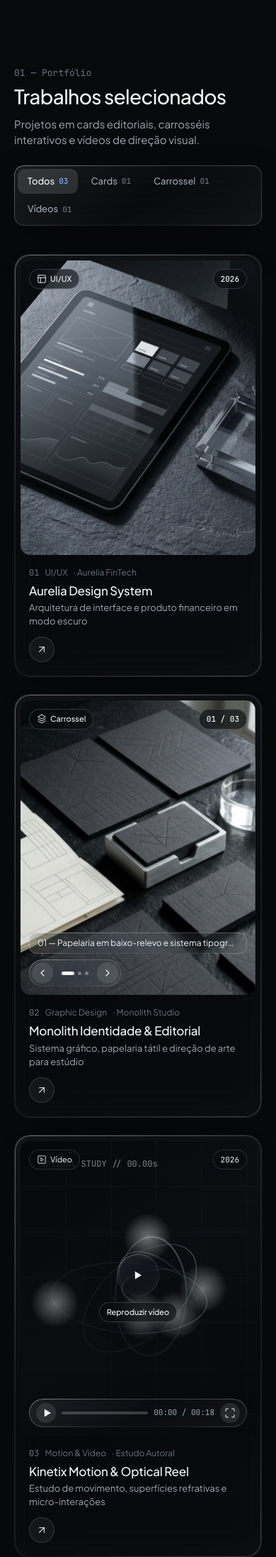
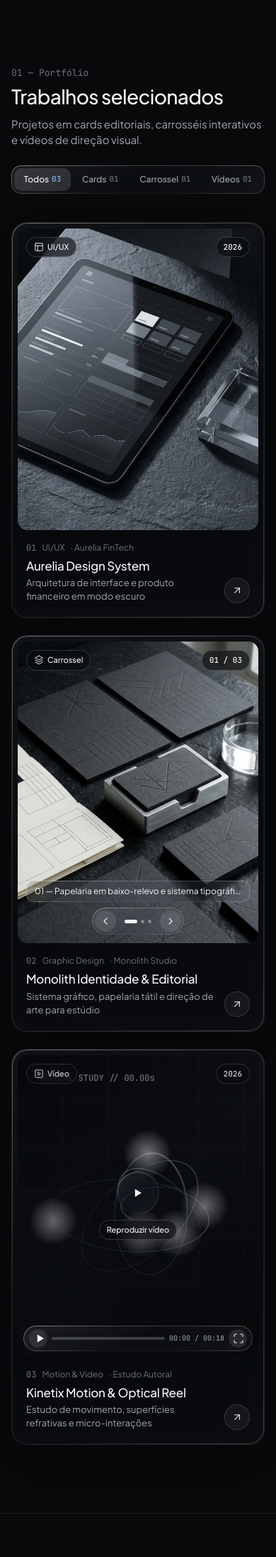
Before and after one commit to PedroDanielBS/PORTIFOLIO-DESIGN-PEDRO, a FastAPI app: page / in a window 390 px wide; the page is wider, and only the part inside the window is pictured. Shown: the part 1106-3300 px from the top of that part at 71% size. Run offline with FastAPI, Linux system fonts and the light colour scheme; data comes from the database, SQL or seed files in the repository; data that the repository does not hold is empty; some libraries are stand-ins or nearby versions.

Commit message:
feat: add CSS styles and HTML template for public portfolio

```diff
--- a/static/css/portfolio.css
+++ b/static/css/portfolio.css
@@ -1013,17 +1013,23 @@
   border-radius: var(--r-xl);
   padding: var(--s-12);
   display: grid;
-  grid-template-columns: 1.2fr 1fr;
+  grid-template-columns: minmax(0, 1.2fr) minmax(0, 1fr);
   gap: var(--s-10);
   align-items: center;
+  overflow: hidden;
+}
+
+.contact-panel > * {
+  min-width: 0;
 }
 
 .contact-heading {
-  font-size: clamp(28px, 3.6vw, 44px);
+  font-size: clamp(26px, 3.6vw, 44px);
   font-weight: 500;
   letter-spacing: -0.03em;
-  line-height: 1.1;
+  line-height: 1.12;
   margin: 0 0 var(--s-4);
+  overflow-wrap: break-word;
 }
 
 .contact-text {
@@ -1037,6 +1043,7 @@
 .contact-cards {
   display: grid;
   gap: var(--s-3);
+  min-width: 0;
 }
 
 .contact-row {
@@ -1048,6 +1055,7 @@
   border-radius: var(--r-md);
   background: rgba(8, 9, 11, 0.55);
   border: 1px solid var(--border-subtle);
+  min-width: 0;
   transition: border-color var(--t-fast) var(--ease), background-color var(--t-fast) var(--ease);
 }
 
@@ -1401,7 +1409,11 @@
 
 @media (max-width: 720px) {
   .container {
-    padding-inline: var(--s-5);
+    padding-inline: var(--s-4);
+  }
+  .nav-dock {
+    padding: 0 10px 0 14px;
+    gap: var(--s-2);
   }
   .works-grid {
     grid-template-columns: 1fr;
@@ -1430,13 +1442,84 @@
   .metric-cell:last-child {
     border-bottom: 0;
   }
+
+  /* Filter bar: single clean scrollable pill row on mobile */
+  .filter-bar {
+    width: 100%;
+    flex-wrap: nowrap;
+    overflow-x: auto;
+    -webkit-overflow-scrolling: touch;
+    scrollbar-width: none;
+    justify-content: space-between;
+    gap: 2px;
+    padding: 4px;
+  }
+  .filter-bar::-webkit-scrollbar {
+    display: none;
+  }
+  .filter-btn {
+    flex: 1 0 auto;
+    justify-content: center;
+    padding: 7px 9px;
+    font-size: 12px;
+    gap: 4px;
+    white-space: nowrap;
+  }
+
+  /* Video HUD: never overflow mobile cards */
+  .video-hud {
+    left: 8px;
+    right: 8px;
+    bottom: 8px;
+    gap: 6px;
+    padding: 5px 8px;
+    max-width: calc(100% - 16px);
+  }
+  .video-hud-btn {
+    width: 26px;
+    height: 26px;
+  }
+  .video-time {
+    font-size: 10px;
+  }
+  .video-volume-slider {
+    display: none;
+  }
+  .video-stage:fullscreen .video-volume-slider,
+  .video-stage:-webkit-full-screen .video-volume-slider {
+    display: block;
+    width: 72px;
+  }
+
+  /* Contact panel: zero horizontal overflow on mobile */
+  .contact-panel {
+    padding: var(--s-6);
+    gap: var(--s-6);
+    border-radius: var(--r-lg);
+  }
+  .contact-row {
+    flex-direction: column;
+    align-items: stretch;
+    gap: var(--s-3);
+    padding: var(--s-4);
+  }
+  .contact-row-value {
+    font-size: 14px;
+    word-break: break-word;
+    white-space: normal;
+  }
+  .contact-row .btn {
+    width: 100%;
+    height: 38px !important;
+  }
+
   .work-body {
-    flex-direction: column;
-    align-items: flex-start;
+    flex-direction: row;
+    align-items: flex-end;
   }
   .carousel-controls {
     flex-direction: column;
-    align-items: flex-start;
+    align-items: center;
   }
   .modal-dialog {
     height: min(92vh, 820px);
--- a/templates/index.html
+++ b/templates/index.html
@@ -8,8 +8,8 @@
   <link rel="preconnect" href="https://fonts.googleapis.com" />
   <link rel="preconnect" href="https://fonts.gstatic.com" crossorigin />
   <link href="https://fonts.googleapis.com/css2?family=JetBrains+Mono:wght@400;500&family=Plus+Jakarta+Sans:wght@400;500;600&display=swap" rel="stylesheet" />
-  <link rel="stylesheet" href="/static/css/tokens.css?v=4" />
-  <link rel="stylesheet" href="/static/css/portfolio.css?v=4" />
+  <link rel="stylesheet" href="/static/css/tokens.css?v=7" />
+  <link rel="stylesheet" href="/static/css/portfolio.css?v=7" />
 </head>
 <body>
   <!-- Optical Liquid Glass SVG Refraction Filter -->
```
